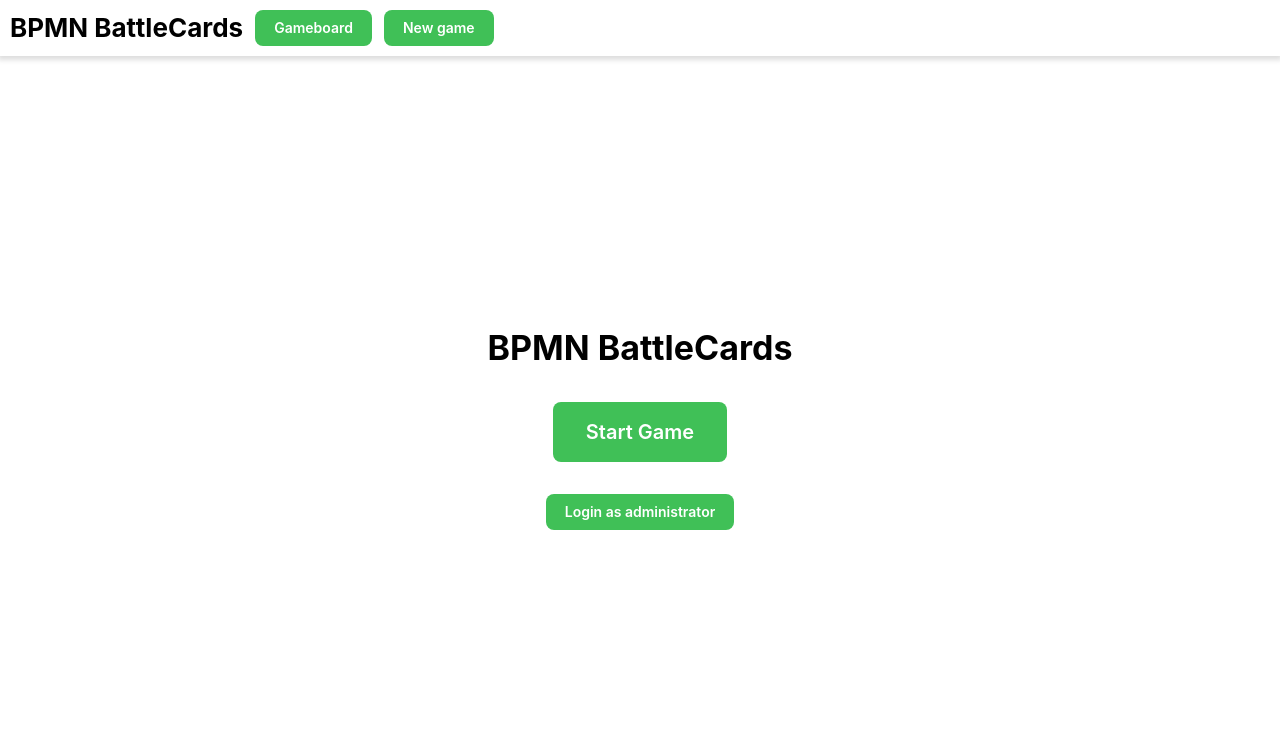
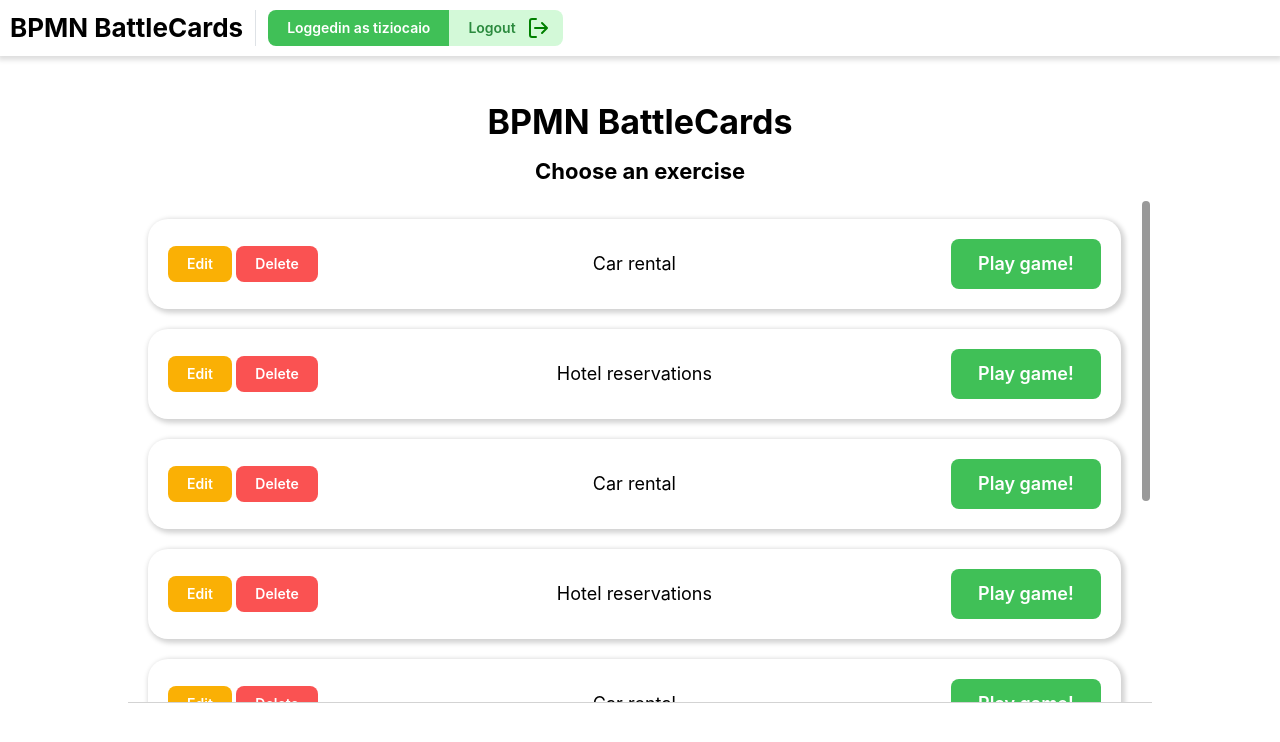
Before and after one commit to donatomodugno/tesi-serious-game, a React (Vite) app in the folder client/: page /home in a window 1280 px wide. Shown: the top 742 px of the page. Built offline with nearby package versions, Linux system fonts and the light colour scheme; the HTML template or start-up script is replaced by a standard one.

Commit message:
minor changes

```diff
--- a/client/src/App.jsx
+++ b/client/src/App.jsx
@@ -2,7 +2,7 @@ import '@mantine/core/styles.css'
 import { MantineProvider, Flex, Box, Stack, TextInput, Checkbox, Button, Title } from '@mantine/core'
 import { useState } from 'react'
 import { Routes, Route, Navigate } from 'react-router'
-import { Home, Gameboard, Navbar, NewGame, Exercises } from './components'
+import { Gameboard, Navbar, NewGame, Exercises } from './components'
 import './App.css'
 import API from './API'
 
@@ -13,11 +13,10 @@ function App() {
         <Navbar/>
         <Routes>
           <Route path="/" element={<Navigate to="/home"/>}/>
-          <Route path="/home" element={<Home/>}/>
-          <Route path="/gameboard" element={<Gameboard/>}/>
+          <Route path="/home" element={<Exercises/>}/>
+          <Route path="/play/:id" element={<Gameboard/>}/>
+          <Route path="/edit/:id" element={<NewGame/>}/>
           {/* <Route path="/bpmn" element={<BPMN/>}/> */}
-          <Route path="/new" element={<NewGame/>}/>
-          <Route path="/play" element={<Exercises/>}/>
         </Routes>
       </Flex>
     </MantineProvider>
--- a/client/src/components/Exercises.jsx
+++ b/client/src/components/Exercises.jsx
@@ -1,17 +1,49 @@
 import { useState } from 'react'
-import { Flex, Title, Button, List, ScrollArea } from '@mantine/core'
+import { Link } from 'react-router'
+import { Flex, Box, Title, Text, Button, ScrollArea, Space } from '@mantine/core'
 import API from '../API'
 
-function Exercises({}) {
-    const [exercises, setExercises] = useState(['es1','es2','es3'])
+function Exercises({logged=true}) {
+    const [exercises, setExercises] = useState([
+        'Car rental',
+        'Hotel reservations',
+        'Car rental',
+        'Hotel reservations',
+        'Car rental',
+        'Hotel reservations',
+    ])
 
-    return <Flex>
-        <ScrollArea>
-            {exercises.map(e => <Flex>
-                {e}
-            </Flex>)}
-        </ScrollArea>
-    </Flex>
+    return <>
+        <Flex h="90%" justify="flex-start" gap="sm" direction="column" align="center">
+            <Space h="xl"/>
+            <Title>BPMN BattleCards</Title>
+            <Title order={3}>Choose an exercise</Title>
+            <ScrollArea.Autosize h="70%" w="80%" type="always" scrollbars="y" style={{borderBottom:'1px solid lightgrey'}}>
+                {exercises.map((e, k) => <Flex
+                    key={k}
+                    w="95%" // Wanted to achieve this using "offsetScrollbars" but it wasn't working properly
+                    style={{margin:'20px', padding:'20px', boxShadow: '2px 2px 5px 2px lightgrey', borderRadius:'20px'}}
+                    align="center"
+                    justify="space-between"
+                >
+                    {logged && <span>
+                        <Link to={"/edit/"+k}>
+                            <Button color="yellow">Edit</Button>
+                        </Link>
+                        {' '}
+                        <Button color="red">Delete</Button>
+                    </span>}
+                    <Text size="lg">{e}</Text>
+                    <Link to={"/play/"+k}>
+                        <Button color="green" size="lg">Play game!</Button>
+                    </Link>
+                </Flex>)}
+                <Space h="xl"/>
+                <Text ta="center" c="grey">That's all for now</Text>
+                <Space h="100"/>
+            </ScrollArea.Autosize>
+        </Flex>
+    </>
 }
 
 export default Exercises
--- a/client/src/components/Gameboard.jsx
+++ b/client/src/components/Gameboard.jsx
@@ -1,4 +1,5 @@
 import { use, useState, useEffect } from 'react'
+import { useParams } from 'react-router'
 import { Flex, Box, Space, Title, Progress, RingProgress, List, ColorSwatch, Modal } from '@mantine/core'
 import './Gameboard.css'
 import API from '../API'
@@ -174,7 +175,9 @@ function GameView({}) {
 }
 
 function ProgressPanel({progress=50}) {
+  const {id} = useParams()
   return <Flex id="panel" h="100%" direction="column" gap="md">
+    <Title order={3}>Exercise: {id}</Title>
     <Title size="md" order={3}>Your progress</Title>
     <Progress.Root size="30">
       <Progress.Section value={progress} color="green">
--- a/client/src/components/Navbar.jsx
+++ b/client/src/components/Navbar.jsx
@@ -1,20 +1,29 @@
-import { Flex, Button, Title } from '@mantine/core'
+import { Flex, Button, Title, Divider } from '@mantine/core'
 import { Link } from 'react-router'
+import { Icon } from '../icons'
 
-function Navbar({}) {
+function Navbar({logged=true}) {
     const buttons = [
-        {path: '/gameboard', text: 'Gameboard'},
+        // {path: '/gameboard', text: 'Gameboard'},
         // {path: '/bpmn', text: 'BPMN'},
-        {path: '/new', text: 'New game'},
+        // {path: '/new', text: 'New game'},
     ]
 
     return <Flex gap="sm" id="navbar">
-        <Link to="/home" id="nav-title"><Title order={2}>BPMN BattleCards</Title></Link>
+        <Link to="/home" id="nav-title">
+            <Title order={2}>BPMN BattleCards</Title>
+        </Link>
+        <Divider orientation="vertical" />
         {buttons.map((b,i) => (
             <Link to={b.path} key={i}>
                 <Button color="green">{b.text}</Button>
             </Link>
         ))}
+        {logged ? <Button.Group>
+            <Button variant="filled" color="green">Loggedin as tiziocaio</Button>
+            <Button variant="light" color="green" rightSection={<Icon.Logout color="green"/>}>Logout</Button>
+        </Button.Group>
+        : <Button variant="light" color="green">Login</Button>}
     </Flex>
 }
 
--- a/client/src/components/NewGame.css
+++ b/client/src/components/NewGame.css
@@ -23,8 +23,9 @@
     padding: 5px;
 }
 
-#edit-panel, #preview-panel {
+#edit-panel, #preview-panel, #settings-panel {
     padding: 10px;
+    margin-top: 10px;
 }
 
 #edit-area {
--- a/client/src/components/NewGame.jsx
+++ b/client/src/components/NewGame.jsx
@@ -7,7 +7,9 @@ import { Flex, ScrollArea, Table, Modal,
   Combobox, useCombobox, Tooltip } from '@mantine/core'
 import { useDisclosure } from '@mantine/hooks'
 import { useState, useEffect, useRef } from 'react'
-import { IconDelete, iconTask, iconManual, iconUser, iconService, iconAnd, iconOr, iconXor } from '../icons'
+import { Icon, IconDelete, IconLogout, IconBack,
+  iconTask, iconManual, iconUser, iconService, iconAnd, iconOr, iconXor } from '../icons'
+import API from '../API'
 
 const panels = ['20%', '40%', '20%']
 const new_card = {title: '<New card>', cost: 1, blocks: [{type: 'task', text: 'First block'}, {type: 'gw-xor'}]}
@@ -88,13 +90,13 @@ function CardsListPanel({cards, setCards, activeCard, setActiveCard}) {
     />
     <Flex id="list-panel" direction="column" gap="lg" w={panels[0]} h="100%">
       <Button color="green" onClick={() => addCard(new_card)}>Add card</Button>
-      <ScrollArea h="80%" type="always">
+      <ScrollArea.Autosize h="100%" mah={'100%'} type="always" scrollbars="y" offsetScrollbars="present">
         <Table verticalSpacing="sm" striped={false} highlightOnHover withTableBorder={false}>
           <Table.Tbody>
             {cards.map((c, k) => (
               <Table.Tr
                 key={k}
-                onClick={() => setActiveCard(k)}
+                onClick={() => setActiveCard(k)}//() => k==activeCard ? setActiveCard(-1) : setActiveCard(k)
                 className={'list-item' + (k==activeCard ? ' active' : '')}
               >
                 <Table.Td>{c.title || (activeCard!=k && '<Untitled card>')}&nbsp;</Table.Td>
@@ -107,7 +109,7 @@ function CardsListPanel({cards, setCards, activeCard, setActiveCard}) {
             ))}
           </Table.Tbody>
         </Table>
-      </ScrollArea>
+      </ScrollArea.Autosize>
     </Flex>
   </>
 }
@@ -195,7 +197,7 @@ function EditBlock({block, editBlock, deleteBlock, allowDelete}) {
   </Fieldset>
 }
 
-function CardEditPanel({cards, setCards, activeCard}) {
+function CardEditPanel({cards, setCards, activeCard, setActiveCard}) {
   const [inputTitleError, setInputTitleError] = useState(false)
 
   useEffect(() => {
@@ -238,7 +240,16 @@ function CardEditPanel({cards, setCards, activeCard}) {
 
   return activeCard>=0 && activeCard<cards.length && <>
     <Flex direction="column" gap="md" w={panels[1]} id="edit-panel">
-      <Title order={3}>Edit card</Title>
+      <Title order={3}>
+        <Flex align="center" gap="sm">
+          <Tooltip label="Go back to settings">
+            <ActionIcon variant="outline" color="black" onClick={() => setActiveCard(-1)}>
+              <Icon.Back/>
+            </ActionIcon>
+          </Tooltip>
+          Edit card
+        </Flex>
+      </Title>
       <ScrollArea h="80%">
         <Flex direction="column" gap="md" id="edit-area">
           <TextInput
@@ -283,6 +294,11 @@ function CardEditPanel({cards, setCards, activeCard}) {
 }
 
 function CardPreviewPanel({cards, activeCard}) {
+
+  useEffect(() => {
+    API.ping()
+  }, [])
+
   return activeCard>=0 && activeCard<cards.length && <>
     <Flex direction="column" gap="md" w={panels[2]} id="preview-panel">
       {/* <Space h="xl"/> */}
@@ -296,6 +312,25 @@ function CardPreviewPanel({cards, activeCard}) {
   </>
 }
 
+function SettingsPanel({cards, activeCard}) {
+  const [settings, setSettings] = useState({title:'<New exercise>'})
+
+  return (activeCard<0 || activeCard>=cards.length) && <>
+    <Flex direction="column" gap="md" w={panels[1]} id="settings-panel">
+      <Title>{settings.title || '<New exercise>'}</Title>
+      <Title order={3}>Exercise settings</Title>
+      <TextInput
+        label="Title"
+        placeholder="Insert exercise title here"
+        value={settings.title}
+        onChange={({currentTarget:{value}}) => {setSettings({...settings, title: value})}}
+        maxLength="24"
+      />
+      N. of cards: {cards.length}
+    </Flex>
+  </>
+}
+
 function NewGame({}) {
   const [cards, setCards] = useState([])
   const [activeCard, setActiveCard] = useState(-1)
@@ -305,10 +340,11 @@ function NewGame({}) {
   // }, [cards])
 
   return <>
-    <Flex direction="row" h="100%" gap="60">
-      <CardsListPanel cards={cards} setCards={setCards} activeCard={activeCard} setActiveCard={setActiveCard} />
-      <CardEditPanel  cards={cards} setCards={setCards} activeCard={activeCard} />
-      <CardPreviewPanel cards={cards} activeCard={activeCard} />
+    <Flex direction="row" h="90%" gap="60">
+      <CardsListPanel cards={cards} setCards={setCards} activeCard={activeCard} setActiveCard={setActiveCard}/>
+      <CardEditPanel  cards={cards} setCards={setCards} activeCard={activeCard} setActiveCard={setActiveCard}/>
+      <CardPreviewPanel cards={cards} activeCard={activeCard}/>
+      <SettingsPanel cards={cards} activeCard={activeCard}/>
     </Flex>
   </>
 }
--- a/client/src/components/index.jsx
+++ b/client/src/components/index.jsx
@@ -1,7 +1,7 @@
 import Navbar from './Navbar'
-import Home from './Home'
+import Exercises from './Exercises'
+// import Home from './Home'
 import Gameboard from './Gameboard'
 import NewGame from './NewGame'
-import Exercises from './Exercises'
 
-export { Navbar, Home, Gameboard, NewGame, Exercises }
+export { Navbar, Gameboard, NewGame, Exercises }
--- a/client/src/icons.jsx
+++ b/client/src/icons.jsx
@@ -6,6 +6,26 @@ function IconDelete({color='black'}) {
         </svg>
     </>
 }
+
+function IconLogout({color='black'}) {
+    return <>
+        <svg xmlns="http://www.w3.org/2000/svg" width="24" height="24" viewBox="0 0 24 24" fill="none" stroke={color} strokeWidth="2" strokeLinecap="round" strokeLinejoin="round">
+            <path d="M10 3H6a2 2 0 0 0-2 2v14c0 1.1.9 2 2 2h4M16 17l5-5-5-5M19.8 12H9"/>
+        </svg>
+    </>
+}
+
+function IconBack({color='black'}) {
+    return <>
+        <svg width="20" height="20" viewBox="0 0 24 24" fill="none" xmlns="http://www.w3.org/2000/svg"><g id="SVGRepo_bgCarrier" strokeWidth="0"></g><g id="SVGRepo_tracerCarrier" strokeLinecap="round" strokeLinejoin="round"></g><g id="SVGRepo_iconCarrier">
+            <path d="M4 10L3.29289 10.7071L2.58579 10L3.29289 9.29289L4 10ZM21 18C21 18.5523 20.5523 19 20 19C19.4477 19 19 18.5523 19 18L21 18ZM8.29289 15.7071L3.29289 10.7071L4.70711 9.29289L9.70711 14.2929L8.29289 15.7071ZM3.29289 9.29289L8.29289 4.29289L9.70711 5.70711L4.70711 10.7071L3.29289 9.29289ZM4 9L14 9L14 11L4 11L4 9ZM21 16L21 18L19 18L19 16L21 16ZM14 9C17.866 9 21 12.134 21 16L19 16C19 13.2386 16.7614 11 14 11L14 9Z" fill={color}></path> </g>
+        </svg>
+    </>
+}
+
+const Icon = ({children}) => <>{children}</>
+Icon.Logout = IconLogout
+Icon.Back = IconBack
 
 const iconTask = <>
     <svg xmlns="http://www.w3.org/2000/svg" width="20" height="20" viewBox="-40 0 2000 2000"><rect width="17.563" height="14.478" x="1.23" y="1035.052" fill="none" stroke="currentColor" strokeLinecap="round" strokeLinejoin="round" strokeWidth="1.034" rx="2.759" transform="translate(55.328 -99820.702)scale(96.7529)"/></svg>
@@ -37,4 +57,4 @@ const iconXor = <>
     </svg>
 </>
 
-export { IconDelete, iconTask, iconManual, iconUser, iconService, iconAnd, iconOr, iconXor }
+export { Icon, IconDelete, IconLogout, IconBack, iconTask, iconManual, iconUser, iconService, iconAnd, iconOr, iconXor }
```
Also changed, not shown: client/src/components/_Home.jsx (renamed from client/src/components/Home.jsx).
